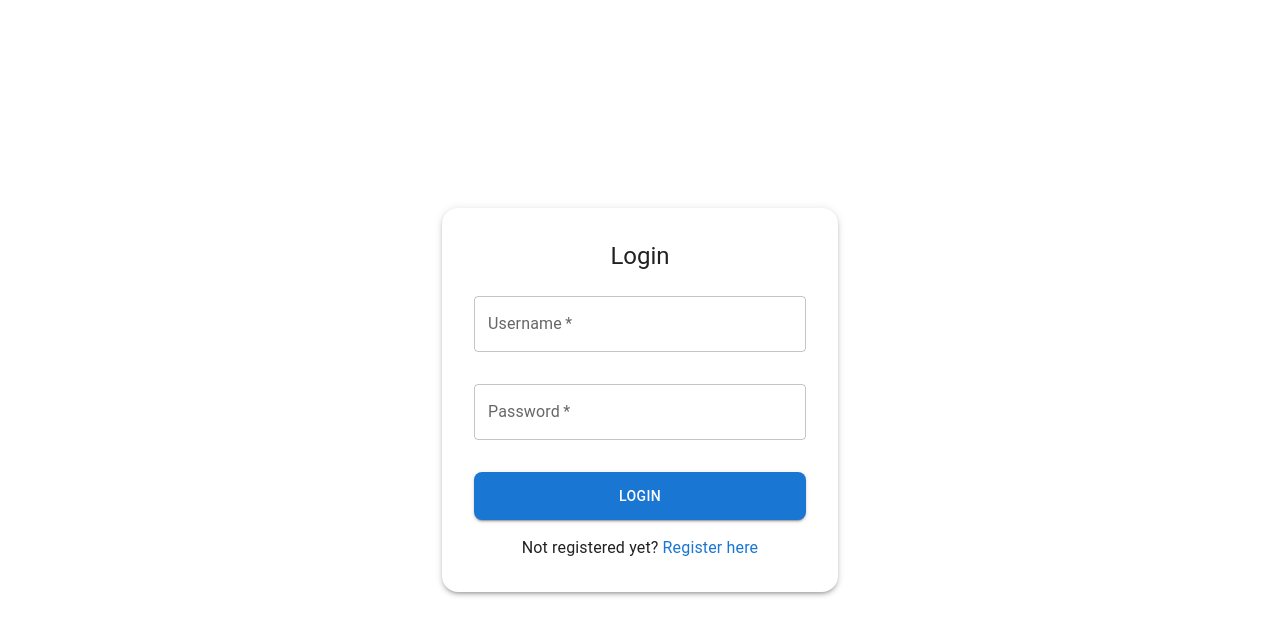
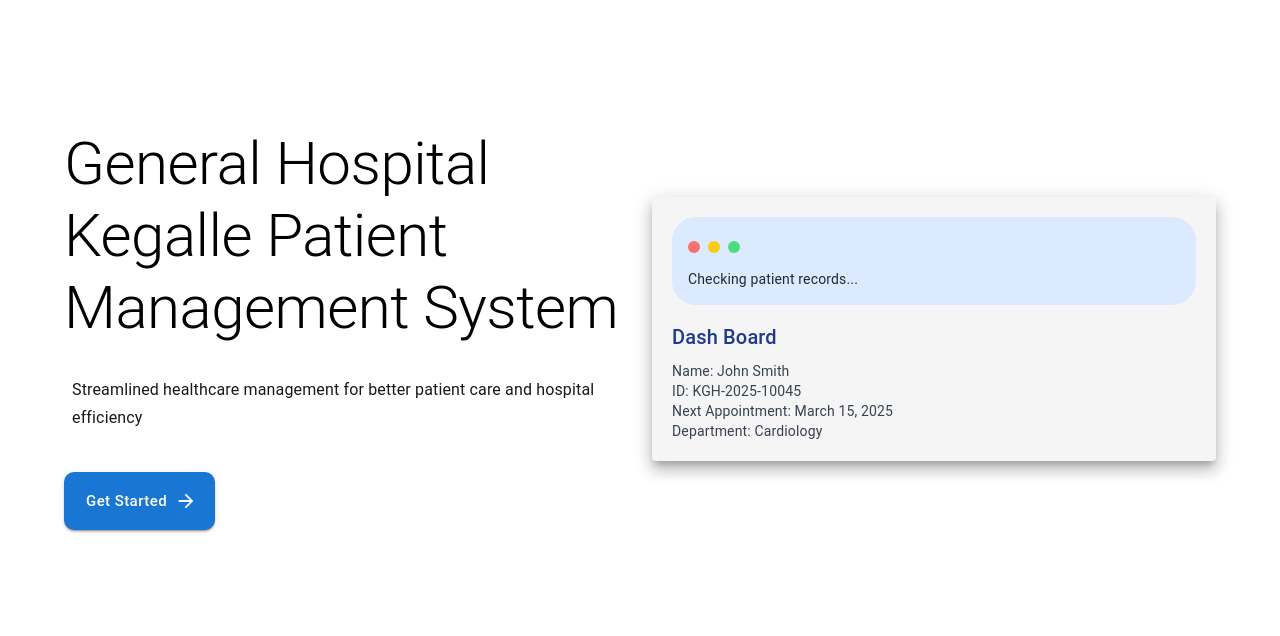
Before and after one commit to sameeraherath/Hdu_, a React (Vite) app in the folder client/: page / in a window 1280 px wide. Before the commit this address led to /login. Shown: the top 636 px of the page. Built offline with nearby package versions, Linux system fonts and the light colour scheme; no server answers.

Commit message:
Add landing page

```diff
--- a/client/package.json
+++ b/client/package.json
@@ -12,6 +12,7 @@
   "dependencies": {
     "@emotion/react": "^11.14.0",
     "@emotion/styled": "^11.14.0",
+    "@mui/icons-material": "^6.4.7",
     "@mui/material": "^6.4.7",
     "axios": "^1.8.2",
     "mui-tel-input": "^8.0.1",
--- /dev/null
+++ b/client/src/pages/LandingPage.jsx
@@ -0,0 +1,88 @@
+import { Button, Typography, Container, Box, Paper } from "@mui/material";
+import { Link } from "react-router-dom";
+import { ArrowForward } from "@mui/icons-material";
+
+const HospitalHeroSection = () => {
+  return (
+    <Box className="min-h-screen flex flex-col ">
+      {/* Hero Section */}
+      <Box className="py-32 pt-34">
+        <Container maxWidth="lg">
+          <div className="flex flex-col md:flex-row gap-6 items-center">
+            <div className="w-full md:w-1/2">
+              <Typography variant="h2" className="text-4xl md:text-5xl  mb-4 ">
+                General Hospital Kegalle Patient Management System
+              </Typography>
+              <Typography
+                variant="subtitle1"
+                className="text-xl mb-8 opacity-90 pt-8 pb-8 px-2"
+              >
+                Streamlined healthcare management for better patient care and
+                hospital efficiency
+              </Typography>
+              <Box className="flex flex-col sm:flex-row gap-4 pt-2">
+                <Button
+                  component={Link}
+                  to="/login"
+                  variant="contained"
+                  size="large"
+                  endIcon={<ArrowForward />}
+                  sx={{
+                    borderRadius: "10px",
+                    backgroundColor: "primary.main",
+                    textTransform: "none",
+                    height: "58px",
+                  }}
+                >
+                  Get Started
+                </Button>
+              </Box>
+            </div>
+            <div className="w-full md:w-1/2 hidden md:block">
+              <Box className="relative">
+                <Paper
+                  elevation={10}
+                  sx={{
+                    padding: "20px",
+                    backgroundColor: "#f5f5f5",
+                  }}
+                >
+                  <Box className="p-4 bg-blue-100 rounded-3xl mb-4">
+                    <div className="flex gap-2 mb-2 pt-2">
+                      <div className="w-3 h-3 rounded-full bg-red-400"></div>
+                      <div className="w-3 h-3 rounded-full bg-yellow-400"></div>
+                      <div className="w-3 h-3 rounded-full bg-green-400"></div>
+                    </div>
+                    <Typography
+                      variant="body2"
+                      className="text-gray-800 font-mono pt-2"
+                    >
+                      Checking patient records...
+                    </Typography>
+                  </Box>
+                  <Typography
+                    variant="h6"
+                    className="font-bold mb-2 text-blue-900"
+                  >
+                    Dash Board
+                  </Typography>
+                  <Typography variant="body2" className="text-gray-700 pt-2">
+                    Name: John Smith
+                    <br />
+                    ID: KGH-2025-10045
+                    <br />
+                    Next Appointment: March 15, 2025
+                    <br />
+                    Department: Cardiology
+                  </Typography>
+                </Paper>
+              </Box>
+            </div>
+          </div>
+        </Container>
+      </Box>
+    </Box>
+  );
+};
+
+export default HospitalHeroSection;
--- a/client/src/routes/routes.jsx
+++ b/client/src/routes/routes.jsx
@@ -5,6 +5,7 @@ import Register from "../pages/auth/Register";
 import HouseOfficerDashboard from "../pages/HouseOfficerDashboard";
 import MedicalOfficerDashboard from "../pages/MedicalOfficerDashboard";
 import NurseDashboard from "../pages/NurseDashboard";
+import LandingPage from "../pages/LandingPage";
 import ConsultantDashboard from "../pages/ConsultantDashboard";
 import { useAuth } from "../context/useAuth";
 
@@ -19,6 +20,7 @@ const ProtectedRoute = ({ role, children }) => {
 const AppRoutes = () => {
   return (
     <Routes>
+      <Route path="/" element={<LandingPage />} />
       <Route path="/login" element={<Login />} />
       <Route path="/register" element={<Register />} />
       <Route
```
Also changed, not shown: 1 other file (tests, documents, lock files or other folders).
